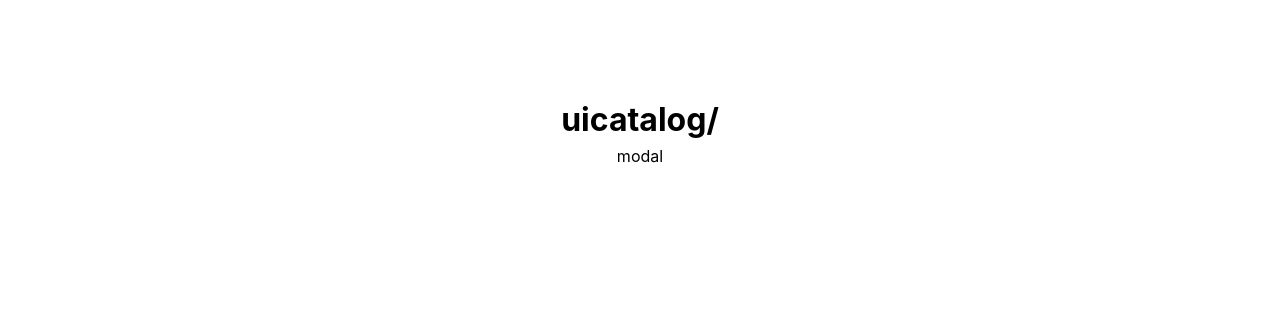
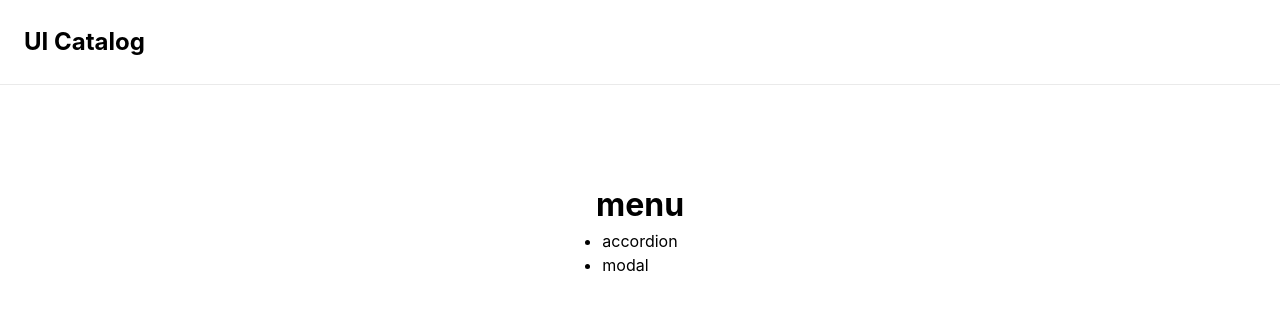
Before and after one commit to maker-taepyeong/ui-practice, a Next.js app: page / in a window 1280 px wide. Shown: the top 310 px of the page. Built offline with nearby package versions, Linux system fonts and the light colour scheme; a web font is replaced by a local one.

Commit message:
feat: gnb 추가

```diff
--- /dev/null
+++ b/src/app/accordion/page.tsx
@@ -0,0 +1,5 @@
+import React from "react";
+
+export default function page() {
+  return <div>page</div>;
+}
--- a/src/app/layout.tsx
+++ b/src/app/layout.tsx
@@ -1,5 +1,6 @@
 import type { Metadata } from "next";
 import "@/styles/globals.css";
+import Gnb from "@/components/Gnb";
 
 export const metadata: Metadata = {
   title: "UI Catalog",
@@ -21,8 +22,8 @@ export default function RootLayout({
         />
       </head>
       <body>
+        <Gnb />
         {children}
-        <div id="portal-root" />
       </body>
     </html>
   );
--- a/src/app/modal/page.tsx
+++ b/src/app/modal/page.tsx
@@ -4,7 +4,7 @@ import React from "react";
 import Modal from "@/components/Modal";
 import useModal from "@/hooks/modal/useModal";
 import Link from "next/link";
-import styles from "@/styles/pages/page.modal.module.css";
+import styles from "@/styles/pages/modal.module.css";
 
 function ModalPage() {
   const { isOpen, handleOpen, handleClose } = useModal();
--- a/src/app/page.tsx
+++ b/src/app/page.tsx
@@ -1,11 +1,18 @@
 import Link from "next/link";
-import styles from "@/styles/pages/page.home.module.css";
+import styles from "@/styles/pages/home.module.css";
 
 export default function Home() {
   return (
     <main className={styles.main}>
-      <h1>uicatalog/</h1>
-      <Link href="/modal">modal</Link>
+      <h1>menu</h1>
+      <ul>
+        <li>
+          <Link href="/accordion">accordion</Link>
+        </li>
+        <li>
+          <Link href="/modal">modal</Link>
+        </li>
+      </ul>
     </main>
   );
 }
--- /dev/null
+++ b/src/components/Gnb.module.css
@@ -0,0 +1,8 @@
+nav.container {
+  display: flex;
+  flex-direction: row;
+  justify-content: flex-start;
+  align-items: center;
+  padding: 24px;
+  border-bottom: 1px solid #eaeaea;
+}
--- /dev/null
+++ b/src/components/Gnb.tsx
@@ -0,0 +1,13 @@
+import React from "react";
+import Link from "next/link";
+import styles from "@/components/Gnb.module.css";
+
+export default function Gnb() {
+  return (
+    <nav className={styles.container}>
+      <Link href="/">
+        <h1>UI Catalog</h1>
+      </Link>
+    </nav>
+  );
+}
--- a/src/components/Modal.tsx
+++ b/src/components/Modal.tsx
@@ -124,6 +124,7 @@ function ReactPortal({
     return () => {
       cleanupWrapper(wrapperId);
     };
+    // eslint-disable-next-line react-hooks/exhaustive-deps
   }, []);
 
   // wrapperElement state will be null on the very first render.
```
Also changed, not shown: src/styles/pages/home.module.css (renamed from src/styles/pages/page.home.module.css), src/styles/pages/modal.module.css (renamed from src/styles/pages/page.modal.module.css), 1 other file (tests, documents, lock files or other folders).
